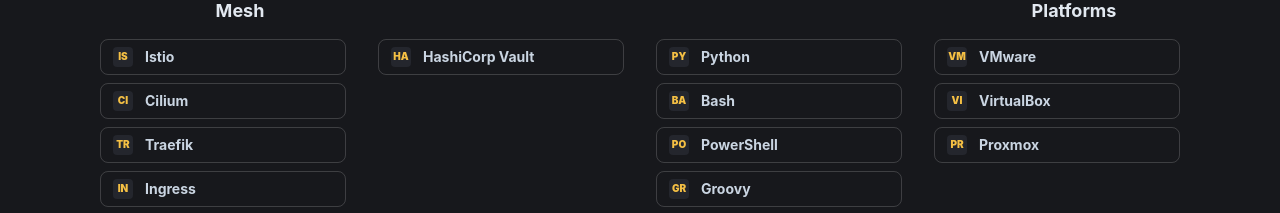
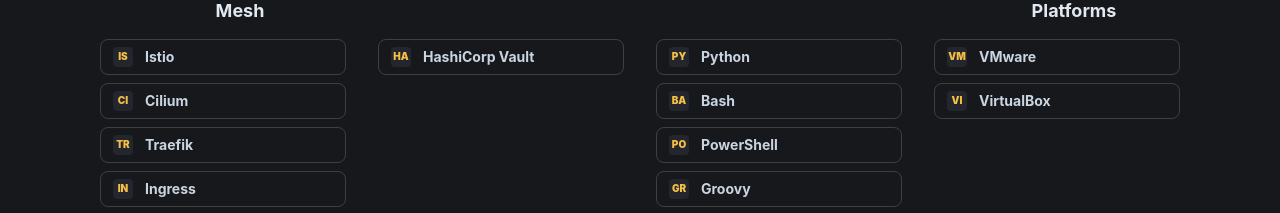
Before and after one commit to dboyza/portfolio-website, a React (Vite) app: page / in a window 1280 px wide. Shown: the part 2827-3040 px from the top of the page. Built offline with nearby package versions, Linux system fonts and the light colour scheme.

Commit message:
Remove Proxmox skill

```diff
--- a/src/data/portfolio.ts
+++ b/src/data/portfolio.ts
@@ -163,7 +163,7 @@
   {
     title: 'Virtualization & Platforms',
     icon: 'monitor',
-    items: ['VMware', 'VirtualBox', 'Proxmox'],
+    items: ['VMware', 'VirtualBox'],
   },
 ];
 
```
